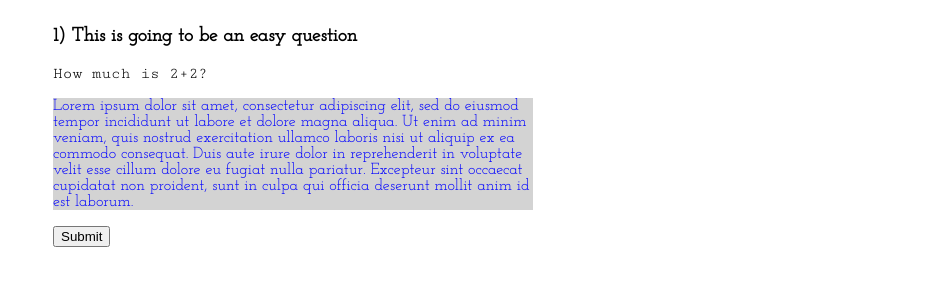
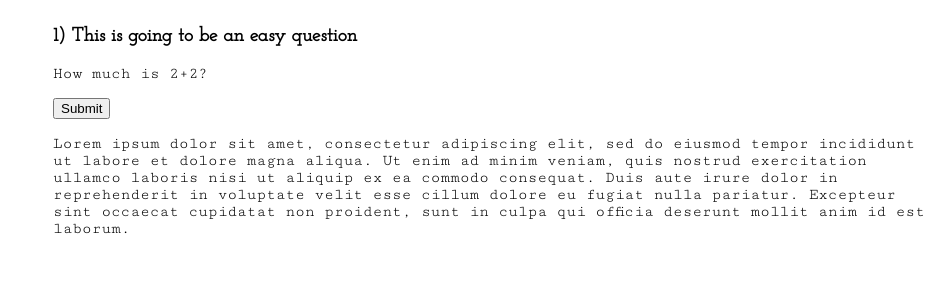
Before and after one commit to javascript-99/javascript-99.github.io, a React app: page / in a window 1280 px wide. Both pictures are taken after a click on the button "Submit". Shown: the whole page, without its empty margins (347-1280 px from the left). Built offline with nearby package versions, Linux system fonts and the light colour scheme.

Commit message:
Toggle Description Button Added

```diff
--- a/package.json
+++ b/package.json
@@ -3,8 +3,9 @@
   "version": "0.0.1",
   "description": "ninety-nine javascripts problems",
   "main": "index.js",
-  "dependencies": {},
   "devDependencies": {
+    "react": "^16.7.0",
+    "react-dom": "^16.7.0",
     "react-scripts": "^2.1.3"
   },
   "scripts": {
--- a/src/components/ex1.js
+++ /dev/null
@@ -1,21 +0,0 @@
-import { JsExercise } from './exercise.js'
-import React from 'react'
-
-export class ExerciseOne extends React.Component {
-  render() {
-    return (
-      <div>
-        <JsExercise
-        title="1) This is going to be an easy question"
-        question="How much is 2+2?"
-        example="Lorem ipsum dolor sit amet, consectetur adipiscing elit,
-        sed do eiusmod tempor incididunt ut labore et dolore magna aliqua.
-        Ut enim ad minim veniam, quis nostrud exercitation ullamco laboris
-        nisi ut aliquip ex ea commodo consequat. Duis aute irure dolor in
-        reprehenderit in voluptate velit esse cillum dolore eu fugiat nulla
-        pariatur. Excepteur sint occaecat cupidatat non proident, sunt in culpa
-        qui officia deserunt mollit anim id est laborum." />
-      </div>
-    )
-  }
-}
--- /dev/null
+++ b/src/components/exercise.css
@@ -0,0 +1,12 @@
+.example-box {
+  font-family: 'Josefin Slab', serif;
+  font-weight: normal;
+  font-size: 1rem;
+  color: blue;
+  background-color: lightgrey;
+  max-width: 30rem;
+}
+
+button {
+
+}
--- a/src/components/exercise.js
+++ b/src/components/exercise.js
@@ -11,22 +11,20 @@ export class JsExercise extends React.Component{
     }
 
     showAnswer() {
-      alert('Solve the problem!')
-      this.setState({ answer : true })
+      this.setState({ answer : !this.state.answer })
     }
 
     render() {
       return(
-        <div>
-          <h3>{this.props.title}</h3>
-          <p>{this.props.question}</p>
-          <p className="example-box">{this.props.example}</p>
+        <div className="exercise">
+          <h3 className="exercise__title">{this.props.title}</h3>
+          <p className="exercise__description">{this.props.description}</p>
           <button onClick={this.showAnswer}>Submit</button>
+          {this.state.answer ? <p className="exercise__solution">{this.props.solution}</p> : undefined}
         </div>
       )
     }
 }
 
-//state true ou false pro botao
 //mudar a nomenclatura
 //fazer o css
--- a/src/components/styles.css
+++ b/src/index.css
@@ -14,15 +14,3 @@ p{
   font-weight: normal;
   font-size: 1rem;
 }
-.example-box {
-  font-family: 'Josefin Slab', serif;
-  font-weight: normal;
-  font-size: 1rem;
-  color: blue;
-  background-color: lightgrey;
-  max-width: 30rem;
-}
-
-button {
-
-}
--- a/src/index.js
+++ b/src/index.js
@@ -2,14 +2,23 @@ import React from 'react'
 import ReactDOM from 'react-dom';
 
 import { JsExercise } from './components/exercise.js'
-import { ExerciseOne } from './components/ex1.js'
-import './components/styles.css'
+import './components/exercise.css'
+import './index.css'
 
 class App extends React.Component {
   render() {
     return (
       <div>
-        <ExerciseOne />
+      <JsExercise
+      title="1) This is going to be an easy question"
+      description="How much is 2+2?"
+      solution="Lorem ipsum dolor sit amet, consectetur adipiscing elit,
+      sed do eiusmod tempor incididunt ut labore et dolore magna aliqua.
+      Ut enim ad minim veniam, quis nostrud exercitation ullamco laboris
+      nisi ut aliquip ex ea commodo consequat. Duis aute irure dolor in
+      reprehenderit in voluptate velit esse cillum dolore eu fugiat nulla
+      pariatur. Excepteur sint occaecat cupidatat non proident, sunt in culpa
+      qui officia deserunt mollit anim id est laborum." />
       </div>
     )
   }
```
